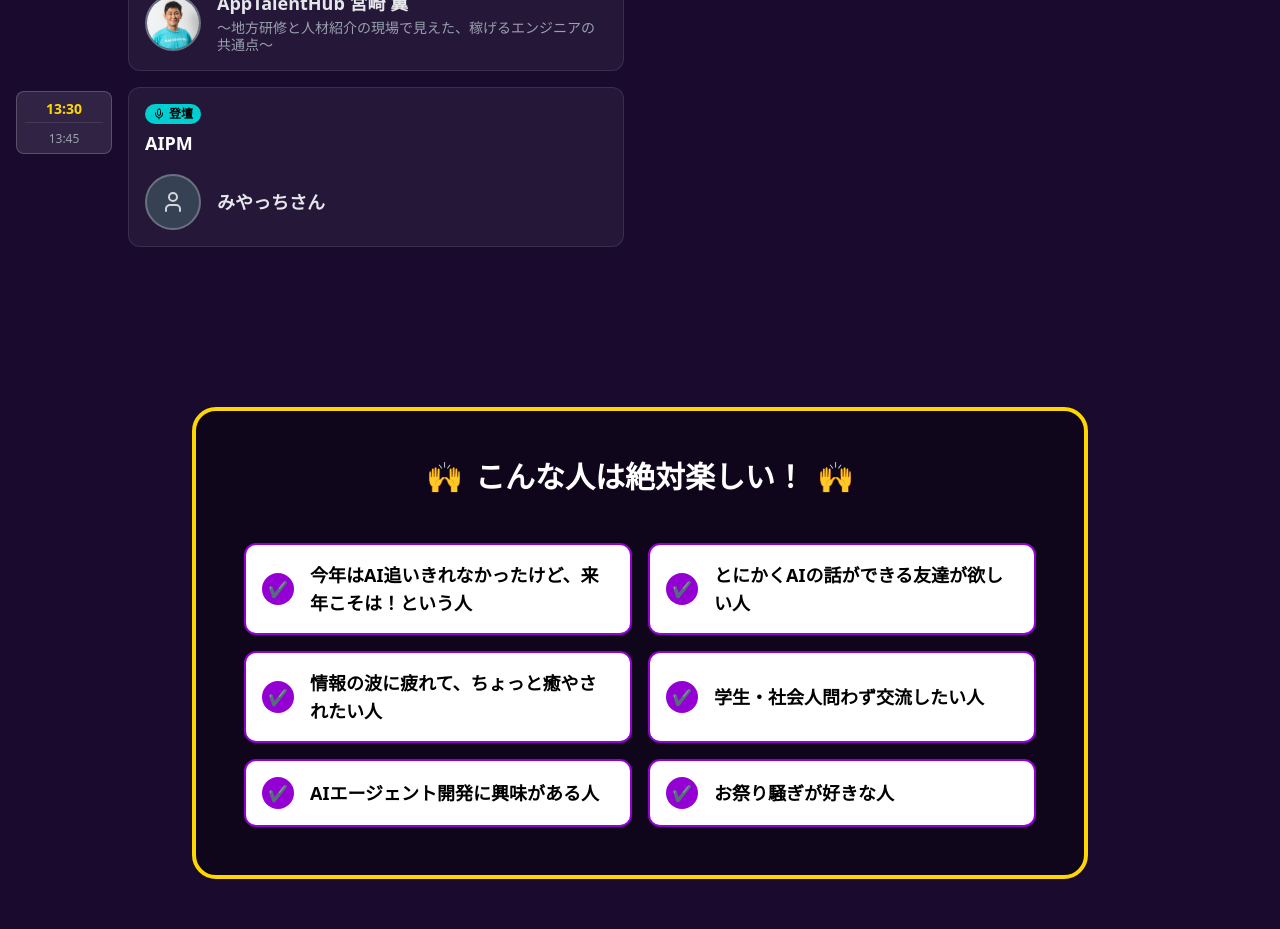
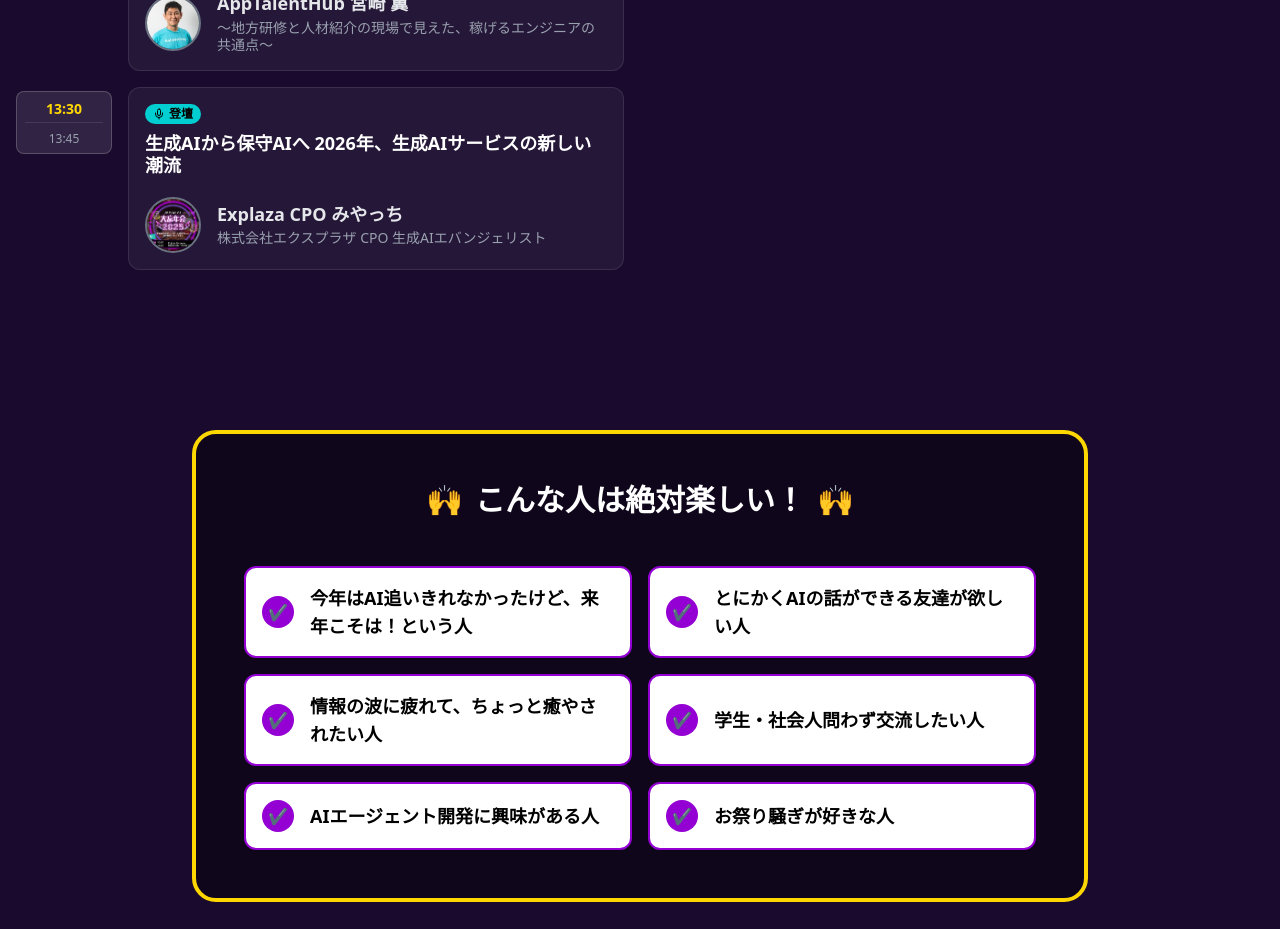
Before and after one commit to nanameru/bounenkai-lp, a Next.js app: page / in a window 1280 px wide. Shown: the part 3560-4489 px from the top of the page. Built offline with nearby package versions, Linux system fonts and the light colour scheme; a web font is replaced by a local one.

Commit message:
feat: update schedule content for Miyacchi
Update the schedule entry for Miyacchi with full title, speaker name, description, and profile image.
Renamed the uploaded image to miyacchi.png for better maintainability.

```diff
--- a/app/components/TimeTable.tsx
+++ b/app/components/TimeTable.tsx
@@ -69,9 +69,11 @@ const scheduleData1: ScheduleItem[] = [
   },
   {
     time: "13:30 - 13:45",
-    title: "AIPM",
-    speaker: "みやっちさん",
+    title: "生成AIから保守AIへ 2026年、生成AIサービスの新しい潮流",
+    speaker: "Explaza CPO みやっち",
     role: "speaker",
+    description: "株式会社エクスプラザ CPO 生成AIエバンジェリスト",
+    image: "/miyacchi.png",
   },
 ];
 
```
Also changed, not shown: public/miyacchi.png (added).
